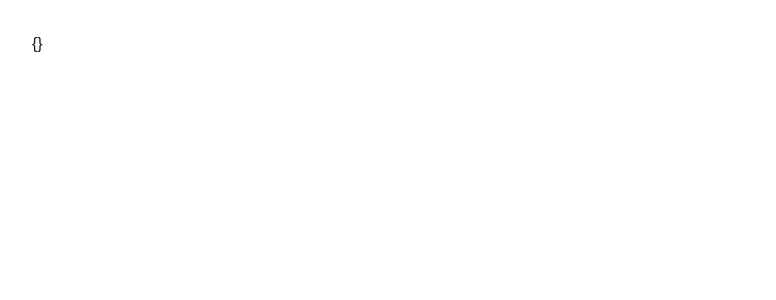
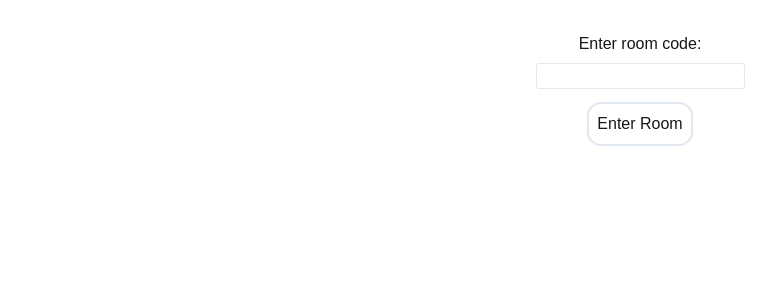
Before and after one commit to sm8192/luckyshinygames, a Next.js app: page / in a window 1280 px wide. Shown: the top 300 px of the page, without its empty margins (0-776 px from the left). Built offline with nearby package versions, Linux system fonts and the light colour scheme.

Commit message:
initializing data to null

```diff
--- a/app/UI/landing.tsx
+++ b/app/UI/landing.tsx
@@ -4,7 +4,7 @@ import { useState, useEffect, SubmitEvent } from "react";
 import Room from "./room";
 
 export default function Landing() {
-    const [data, setData] = useState({});
+    const [data, setData] = useState(null);
     const [roomCode, setRoomCode] = useState('');
 
     useEffect(() => {
```
